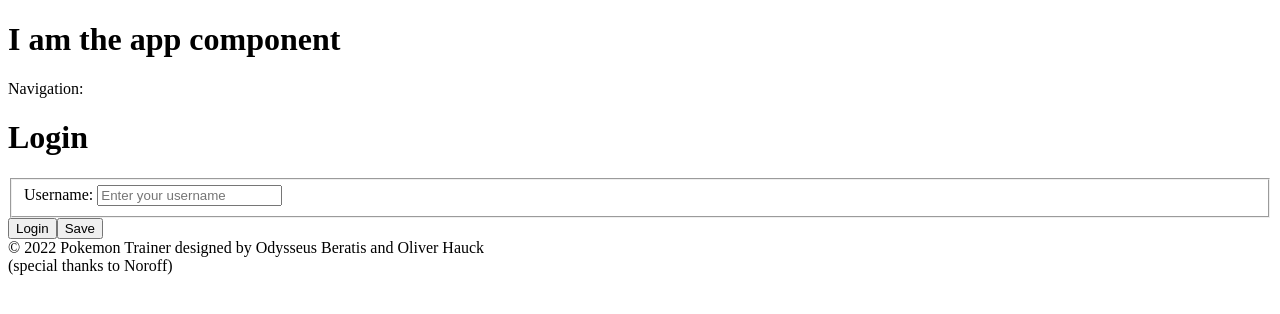
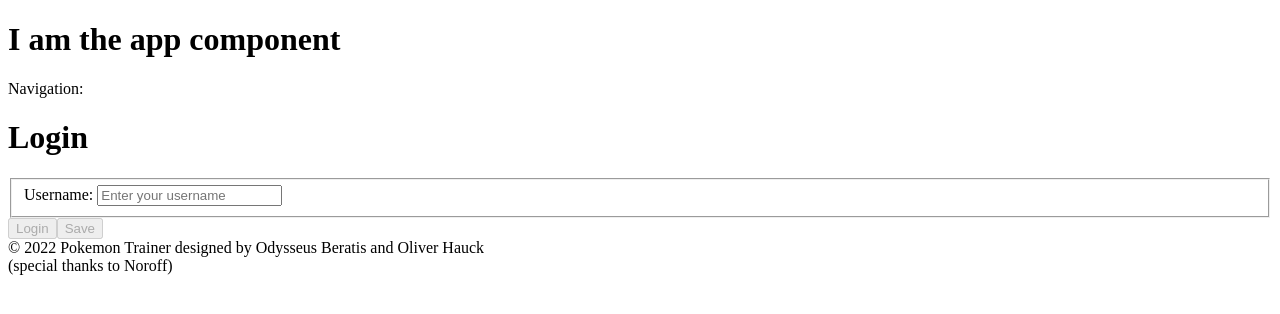
Before and after one commit to Tranquillo1811/ob-oh-Pokemon-Trainer, an Angular app: page /login in a window 1280 px wide. Shown: the top 314 px of the page. Built offline with nearby package versions, Linux system fonts and the light colour scheme.

Commit message:
FEAT: Add user login validation and plausibility  - WIP

```diff
--- a/src/app/pages/landing-page/landing-page.page.html
+++ b/src/app/pages/landing-page/landing-page.page.html
@@ -1,14 +1,29 @@
 <main>
     <h1>Login</h1>
-    <form>
+    <form #registerForm="ngForm">
         <fieldset>
             <label>Username: </label>
-            <input type="text" [(ngModel)]="username"
+            <input type="text"
+            ngModel #username="ngModel" required
+            [ngClass]="{ 'is-valid': username.valid, 'is-invalid': (username.invalid && (username.dirty || username.touched)) }"
+            minlength="3"
+            maxlength="15"
             placeholder="Enter your username" id="username" name="username"/>
         </fieldset>
 
-        <button type="button" (click)="onLoginClick()">Login</button>
-        <button type="button" (click)="onSaveClick()">Save</button>
+        <div id="usernameErrors" *ngIf="username">
+            <div *ngIf="username.errors && username.invalid  && (username.touched || username.dirty)">
+                <p *ngIf="username.errors['required']">
+                  Username is required.
+                </p>
+                <p *ngIf="username.errors['minlength']">
+                  Username is too short (3).
+                </p>
+              </div>
+        </div>
+
+        <button type="button" (click)="onLoginClick()" [disabled]="registerForm.invalid">Login</button>
+        <button type="button" (click)="onSaveClick()" [disabled]="registerForm.invalid">Save</button>
     </form>
 </main>
 
```
